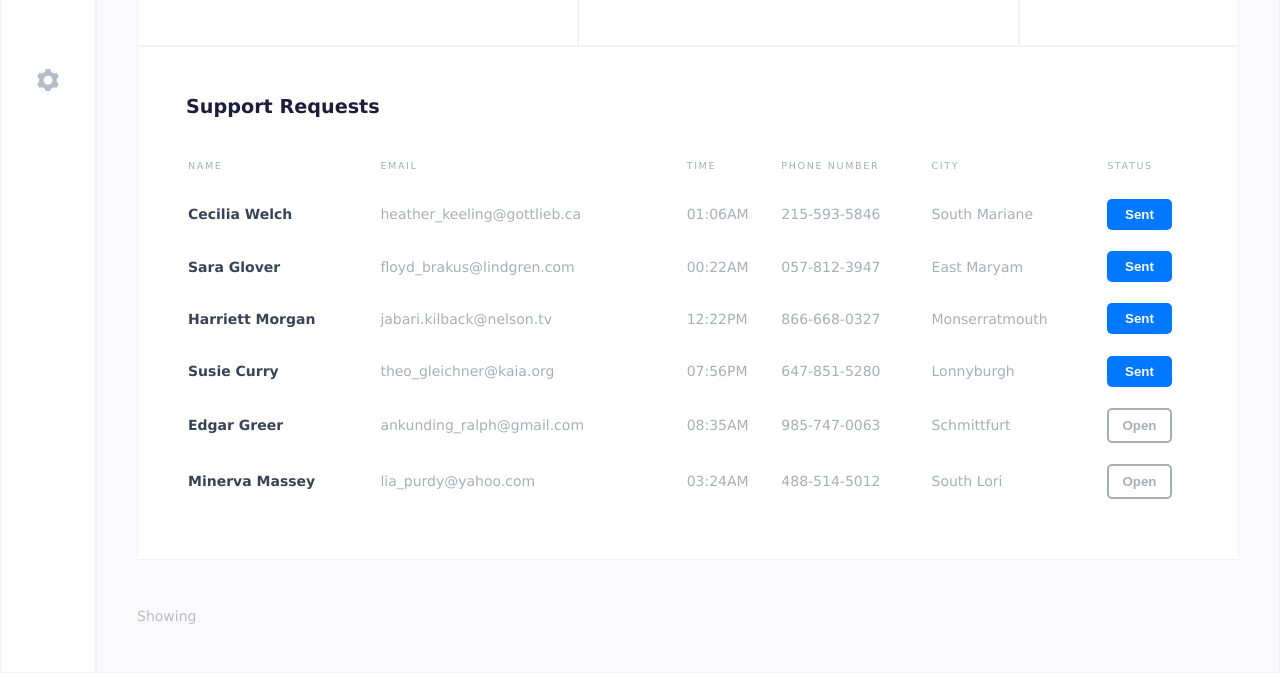
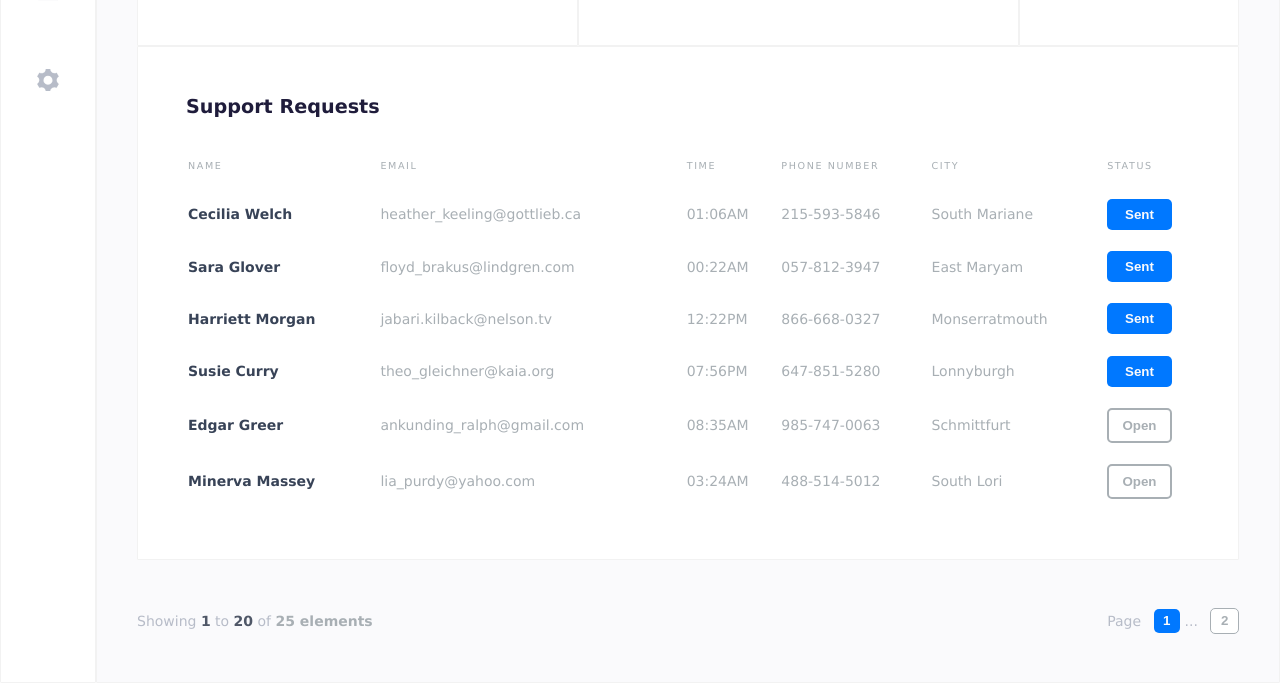
Before and after one commit to carloscorti/FDT-dashboard, a plain HTML site: page index.html in a window 1280 px wide. Shown: the part 426-1109 px from the top of the page. Drawn offline with Linux system fonts and the light colour scheme.

Commit message:
overview pagination footer design
-on styles/components/overviewPagination.css styling pagination
component with flexbox
-on styles/pages/overview.css: pagination general layout settings
refactoring:
-on index.html: adding markups for pagination design
refactoring
-on styles/index.css: cleaning comented settings

```diff
--- a/index.html
+++ b/index.html
@@ -14,6 +14,7 @@
   <link rel="stylesheet" href="styles/components/chartsCard.css">
   <link rel="stylesheet" href="styles/components/termsCard.css">
   <link rel="stylesheet" href="styles/components/table.css">
+  <link rel="stylesheet" href="styles/components/overviewPagination.css">
   <link rel="stylesheet" href="styles/pages/overview.css">
 
   <title>Dashboard Sketchup</title>
@@ -418,7 +419,10 @@
 
           <!-- higligth -->
           <div class="pagination">
-            <p>Showing</p>
+            <div class="overview-pagination-flex">
+              <p>Showing <b>1</b> to <b>20</b> of <b>25 elements</b></p>
+              <p>Page <button>1</button> ... <button>2</button></p>
+            </div>
           </div>
 
       </section>
--- /dev/null
+++ b/styles/components/overviewPagination.css
@@ -0,0 +1,29 @@
+.overview-pagination-flex {
+  display: flex;
+  justify-content: space-between;
+  align-items: center;
+}
+
+.overview-pagination-flex > p {
+  width: 50%;
+}
+
+.overview-pagination-flex > p:nth-child(2) {
+  text-align: end;
+}
+
+.overview-pagination-flex > p > button {
+  padding: 0.3rem 0.6rem;
+  margin-left: 0.5rem;
+  box-sizing: border-box;
+}
+
+.overview-pagination-flex > p > button:nth-child(2) {
+  background-color: rgb(255, 255, 255);
+  border: 1px solid rgb(168, 175, 180);
+  color: rgb(168, 175, 180);
+}
+
+.overview-pagination-flex > p > b:nth-child(3) {
+  color: rgb(168, 175, 180);
+}
--- a/styles/index.css
+++ b/styles/index.css
@@ -85,10 +85,6 @@ button:hover {
   padding: 2.5rem 2.5rem 0 2.5rem;
 }
 
-.pagination {
-  padding: 3rem 0 3rem 0;
-}
-
 @media only screen and (max-width: 825px) {
   /* responsive general layout */
   .page-layout {
--- a/styles/pages/overview.css
+++ b/styles/pages/overview.css
@@ -3,7 +3,8 @@
   grid-template-columns: 40% 40% 20%;
   grid-template-areas:
     "chart-one   chart-two  terms"
-    "chart-table chart-table chart-table";
+    "chart-table chart-table chart-table"
+    "pagination pagination pagination";
 }
 
 /* design settings */
@@ -32,16 +33,22 @@
   align-content: space-between;
 }
 
+.pagination {
+  grid-area: pagination;
+  padding: 3rem 0;
+}
+
 @media only screen and (max-width: 825px) {
   /* responsive layout */
-  .overview-layout {
+  /* .overview-layout {
     grid-template-columns: auto;
     grid-template-areas:
       "chart-one"
       "chart-two"
       "terms"
-      "chart-table";
-  }
+      "chart-table"
+      "pagination";
+  } */
 
   .chart-one {
     padding: 2rem;
@@ -64,7 +71,8 @@
       "chart-one"
       "chart-two"
       "terms"
-      "chart-table";
+      "chart-table"
+      "pagination";
   }
 
   .terms {
```
